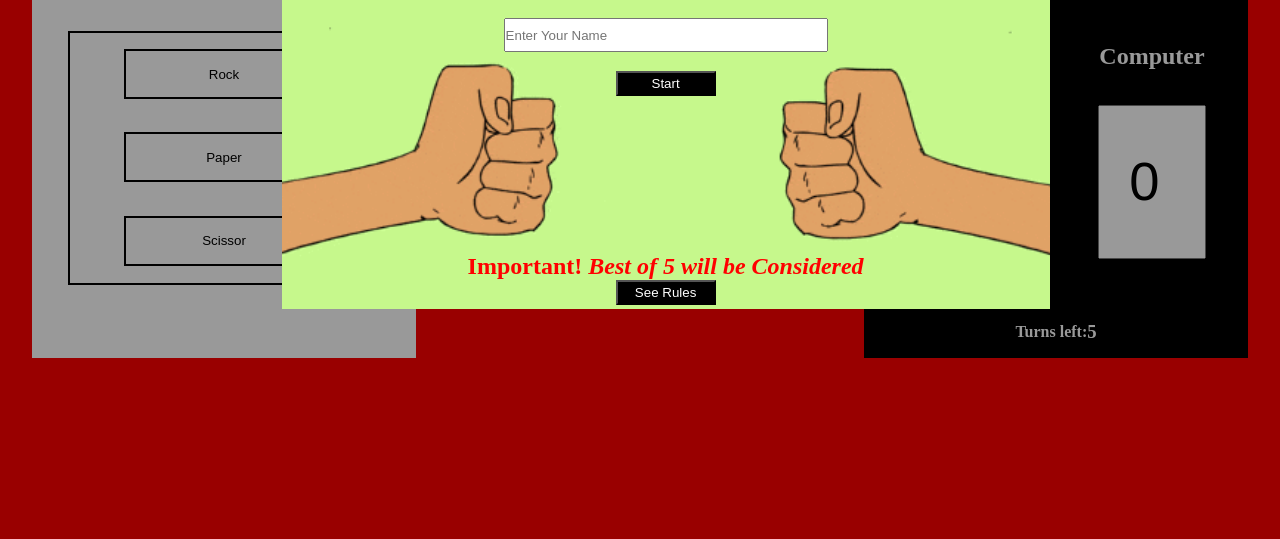
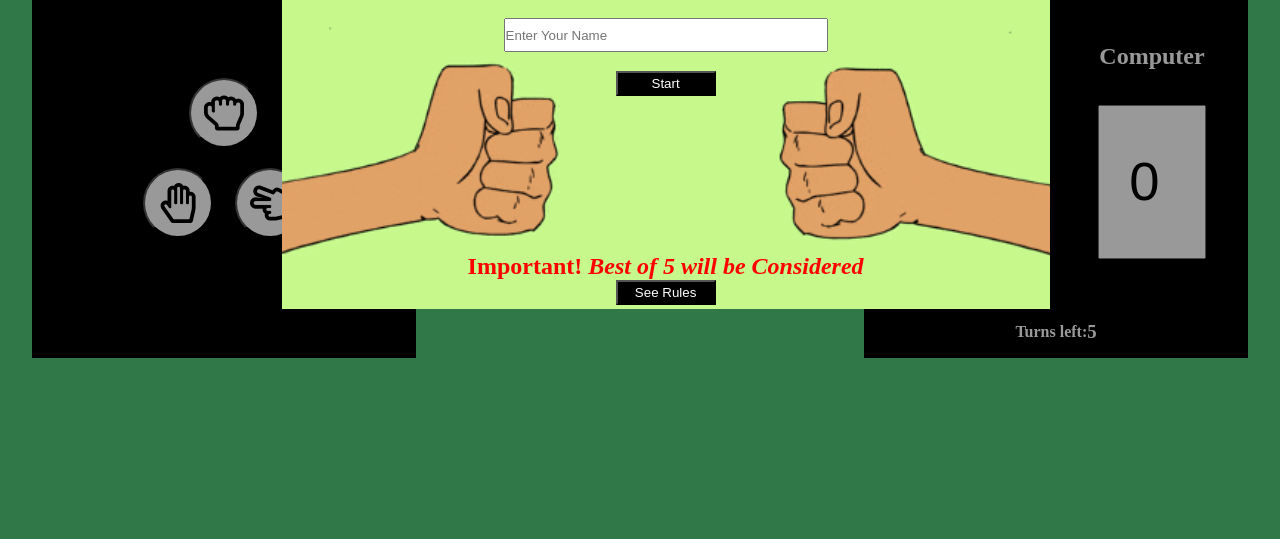
Before and after one commit to arunsingh009/RockPaperScissorJS, a plain HTML site: page index.html in a window 1280 px wide. Shown: the part 261-800 px from the top of the page. Drawn offline with Linux system fonts and the light colour scheme.

Commit message:
Icons added + background change

```diff
--- a/index.html
+++ b/index.html
@@ -27,18 +27,17 @@
                 <div><button onclick="rules()" class="rules">See Rules</button></div>
             </div>
         </div>
-
         <h1>Rock Paper Scissor</h1>
         <div class="box">
             <div class="box1">
                 <div class="icons">
-                    <button class="play" onclick="play1()">Rock</button>
-                    <button class="play" onclick="play2()">Paper</button>
-                    <button class="play" onclick="play3()">Scissor</button>
-
-                    <!-- <i class="far fa-hand-rock"></i>  for rock-->
-                    <!-- <i class="far fa-hand-paper"></i> For paper -->
-                    <!-- <i class="far fa-hand-scissors"></i>For scissor -->
+                    <div class="b1">
+                    <button class="play" onclick="play1()"><i class="far fa-hand-rock"></i></button>
+                </div>
+                <div class="b2">
+                    <button class="play" onclick="play2()"><i class="far fa-hand-paper"></i> </button>
+                    <button class="play" onclick="play3()"><i class="far fa-hand-scissors"></i></button>
+                </div>
                 </div>
             </div>
             <div class="box2">
--- a/style.css
+++ b/style.css
@@ -5,7 +5,7 @@
 main{
     height: 100vh;
     width: 100%;
-    background-color: red;
+    background-color: #50C878;
     display: flex;
     align-items: center;
     justify-content: center;
@@ -27,27 +27,42 @@ main{
 }
 .box1{
     justify-content: center;
+    background-color: black;
 }
 .icons{
     height: 250px;
     width: 80%;
-    border: 2px solid black;
-    display: flex;
-    align-items: center;
-    justify-content: space-around;
-    flex-direction: column;
-}
-.play{
-    height: 50px;
-    width: 200px;
-    border: 2px solid black;
     display: flex;
     align-items: center;
     justify-content: center;
+    flex-direction: column;
+    color: white;
+}
+.play{
+    height: 70px;
+    width: 70px;
+    display: flex;
+    align-items: center;
+    justify-content: center;
+    font-size: 40px;
+    border-radius: 100%;
 }
 .icons button{
-    background-color: transparent;
+    background-color: white;
     cursor: pointer;
+}
+.b1,.b2{
+    height: 90px;
+    width: 60%;
+    display: flex;
+    align-items: center;
+    color: black;
+}
+.b1{
+    justify-content: center;
+}
+.b2{
+    justify-content: space-around;
 }
 .box2{
     width: 25%;
@@ -57,6 +72,7 @@ main{
     align-items: center;
     justify-content: center;
     flex-direction: column;
+    border-radius: 20px;
 }
 .boxx{
     width: 100%;
```
